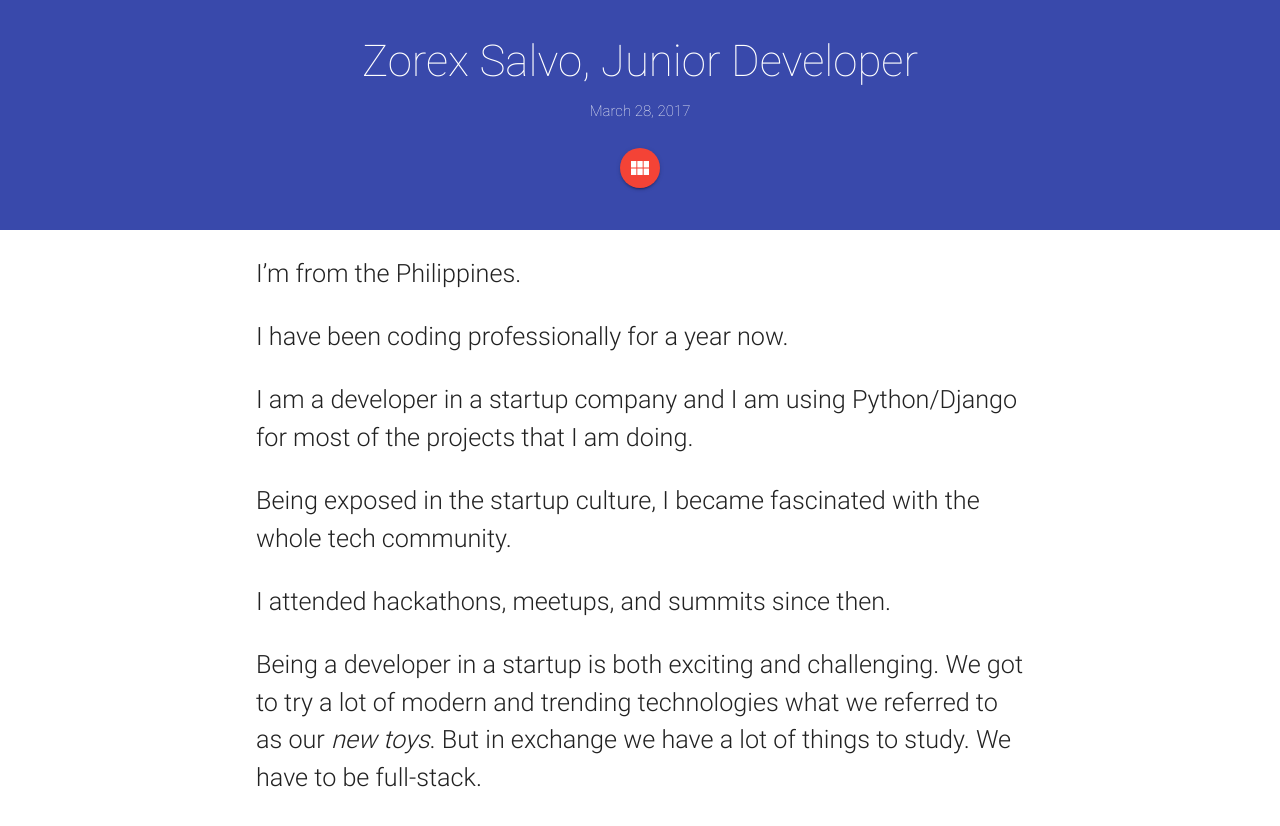
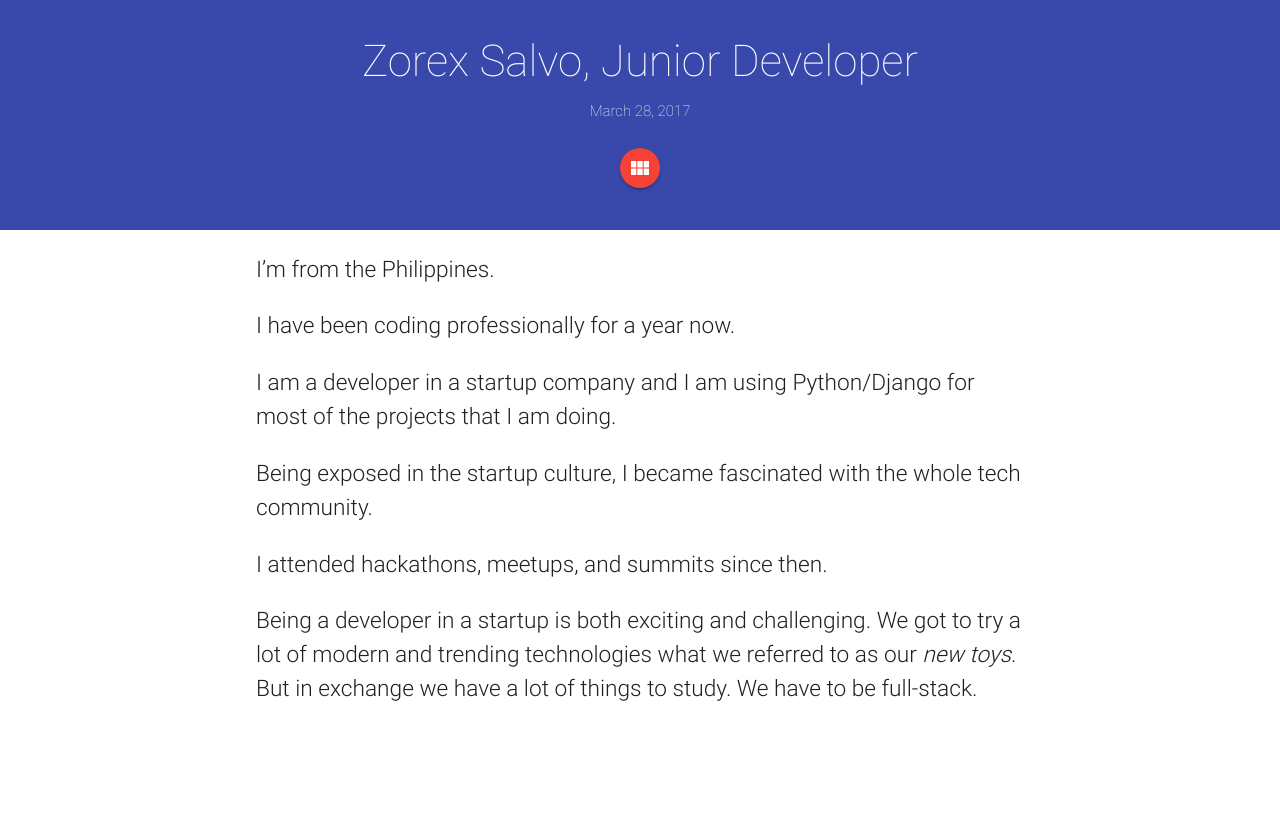
Before and after one commit to zorexsalvo/zorexsalvo.com, a Jekyll site: the page built from _posts/2017-03-28-zorex-salvo-junior-developer.md, in a window 1280 px wide. Shown: the top 826 px of the page. Built offline with Jekyll 4.4.1, drawn with Linux system fonts in a browser that asks for light colours; nearby versions of some CDN libraries.

Commit message:
Decrease flow text maximum font-size

```diff
--- a/css/style.css
+++ b/css/style.css
@@ -48,3 +48,49 @@
     width: 60%;
   }
 }
+
+/* Decrease font maximum font size of flow text.
+ * */
+
+@media only screen and (min-width: 750px) {
+  .flow-text {
+    font-size: 1.512rem;
+  }
+}
+
+@media only screen and (min-width: 780px) {
+  .flow-text {
+    font-size: 1.512rem;
+  }
+}
+
+@media only screen and (min-width: 810px) {
+  .flow-text {
+    font-size: 1.512rem;
+  }
+}
+@media only screen and (min-width: 840px) {
+  .flow-text {
+    font-size: 1.512rem;
+  }
+}
+@media only screen and (min-width: 870px) {
+  .flow-text {
+    font-size: 1.512rem;
+  }
+}
+@media only screen and (min-width: 900px) {
+  .flow-text {
+    font-size: 1.512rem;
+  }
+}
+@media only screen and (min-width: 930px) {
+  .flow-text {
+    font-size: 1.512;
+  }
+}
+@media only screen and (min-width: 960px) {
+  .flow-text {
+    font-size: 1.512rem;
+  }
+}
```
